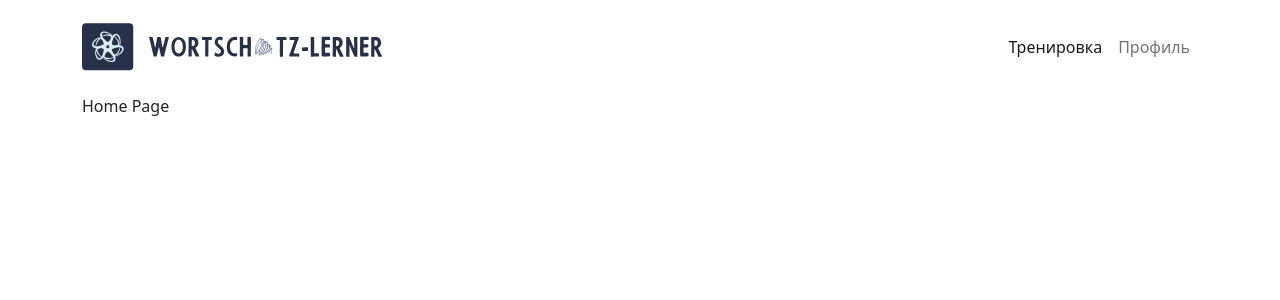
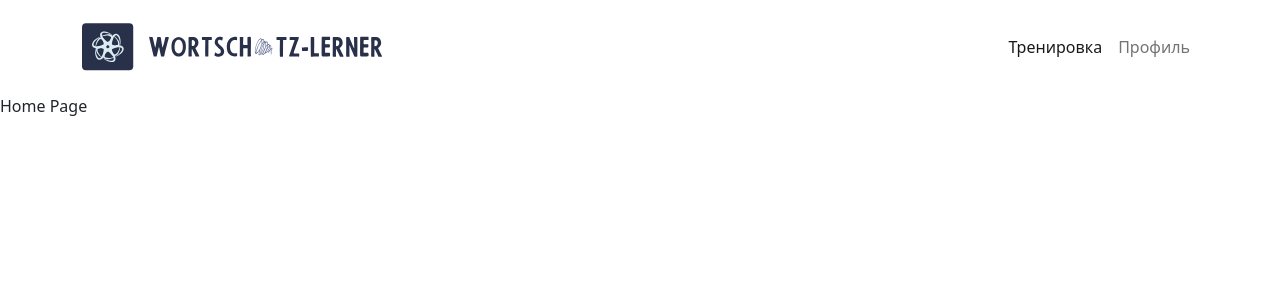
Before and after one commit to helpsebe/wortschatz_lerner, a React (Create React App) app: page / in a window 1280 px wide. Shown: the top 300 px of the page. Built offline with nearby package versions, Linux system fonts and the light colour scheme.

Commit message:
refactor: Header & MainLayout has been updated

```diff
--- a/src/components/Header/index.tsx
+++ b/src/components/Header/index.tsx
@@ -1,14 +1,14 @@
 import React from "react";
-import { Navbar, Nav } from "react-bootstrap";
+import { Navbar, Nav, Container } from "react-bootstrap";
 import { NavLink, useLocation } from "react-router-dom";
 import LogoIcon from "../../assets/LogoIcon";
 import { NavbarLogo } from "./style";
 
 const Header = () => {
   const { pathname } = useLocation();
-  console.log(pathname);
-  // const [activeNav, setActiveNav] = React.useState(null);
+
   return (
+    <Container fluid="sm">
       <Navbar bg="#fff" expand="sm">
         <NavbarLogo>
           <LogoIcon />
@@ -25,6 +25,7 @@ const Header = () => {
           </Nav>
         </Navbar.Collapse>
       </Navbar>
+    </Container>
   );
 };
 
--- a/src/layouts/MainLayout.tsx
+++ b/src/layouts/MainLayout.tsx
@@ -5,10 +5,8 @@ import Header from "../components/Header";
 export const MainLayout = () => {
   return (
     <>
-      <Container fluid="sm">
-        <Header />
-        <Outlet />
-      </Container>
+      <Header />
+      <Outlet />
     </>
   );
 };
```
Lines whose indentation alone changed are shown as unchanged.
